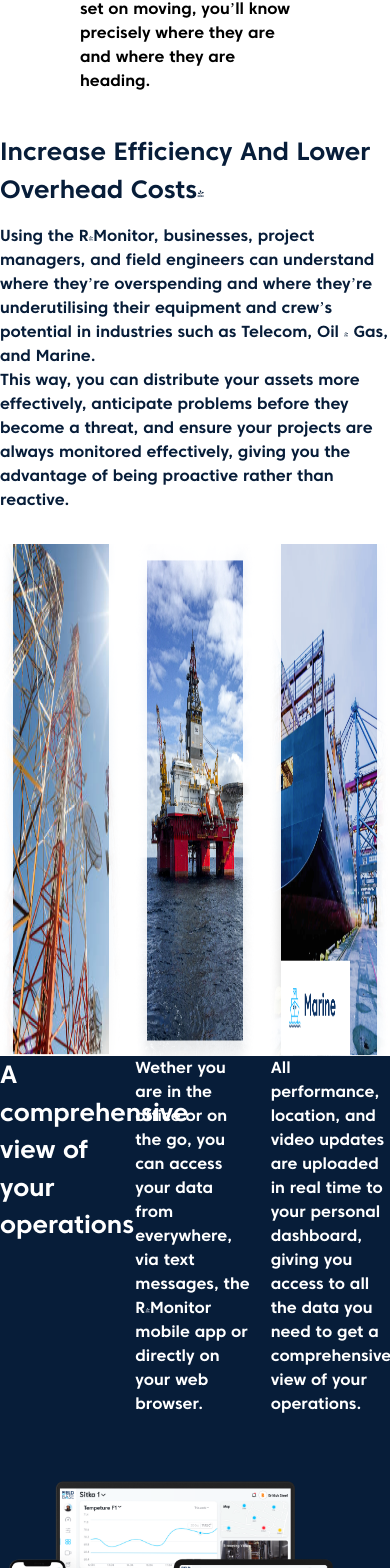
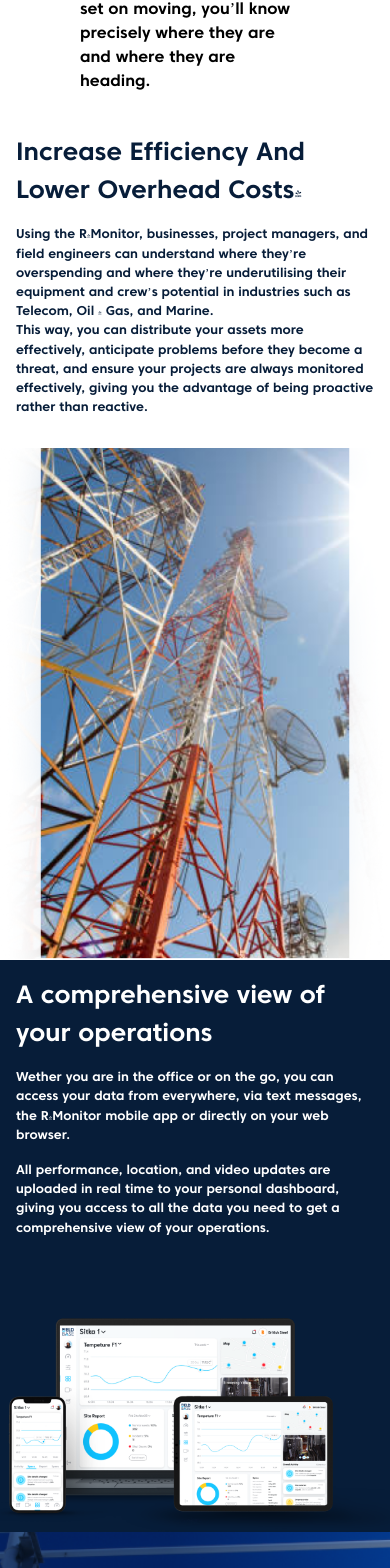
Before and after one commit to walosha/fbase-test, a React (Vite) app: page / in a window 390 px wide. Shown: the part 2514-4082 px from the top of the page. Built offline with nearby package versions, Linux system fonts and the light colour scheme; what tailwindcss-animated would draw is missing.

Commit message:
fixed form

```diff
--- a/src/components/industries/index.tsx
+++ b/src/components/industries/index.tsx
@@ -1,20 +1,20 @@
 export default function Industries() {
   return (
     <div className="mx-auto md:px-16 sm:px-10 max-w-screen-xl lg:py-0 lg:-mb-72">
-      <div className="grid grid-cols-1 lg:grid-cols-3 gap-4 mb-8">
+      <div className="grid grid-cols-1 lg:grid-cols-3 gap-4 px-4 mb-8">
         <div className="sm:px-10 px-0">
           <p className="font-primary text-2xl lg:text-4xl text-primary">
             Increase Efficiency And Lower Overhead Costs!{' '}
           </p>
         </div>
         <div className="col-span-2 ">
-          <p className="font-primary text-base text-primary">
+          <p className="font-primary text-sm lg:text-base text-primary">
             Using the R-Monitor, businesses, project managers, and field
             engineers can understand where they’re overspending and where
             they’re underutilising their equipment and crew’s potential in
             industries such as Telecom, Oil & Gas, and Marine.
           </p>
-          <p className="font-primary text-base text-primary">
+          <p className="font-primary text-sm lg:text-base text-primary">
             This way, you can distribute your assets more effectively,
             anticipate problems before they become a threat, and ensure your
             projects are always monitored effectively, giving you the advantage
@@ -22,7 +22,7 @@ export default function Industries() {
           </p>
         </div>
       </div>
-      <div className="grid grid-cols-3 gap-3 ">
+      <div className="grid grid-cols-1  lg:grid-cols-3 gap-3 ">
         <div className="max-w-full">
           <img
             className="w-100 h-100"
@@ -30,14 +30,14 @@ export default function Industries() {
             alt=""
           />
         </div>
-        <div className="max-w-full">
+        <div className="max-w-full hidden lg:block">
           <img
             className="w-100 h-100"
             src="/assets/landing/Oil&Gas.png"
             alt=""
           />
         </div>{' '}
-        <div className="max-w-full">
+        <div className="max-w-full hidden lg:block">
           <img
             className="w-100 h-100"
             src="/assets/landing/marine.png"
--- a/src/components/mockup/index.tsx
+++ b/src/components/mockup/index.tsx
@@ -2,21 +2,21 @@ export default function Mockup() {
   return (
     <div className="bg-primary lg:pt-80">
       <div className="mx-auto max-w-screen-xl lg:py-20">
-        <div className="grid grid-cols-3 gap-4  mb-16">
+        <div className="grid grid-cols-1 p-4 lg:p-0 lg:grid-cols-3 gap-4  mb-16">
           <div className="">
             <p className="font-primary text-2xl lg:text-4xl text-white">
               A comprehensive view of your operations
             </p>
           </div>
           <div className="">
-            <p className="font-primary text-base text-white">
+            <p className="font-primary text-sm lg:text-base text-white">
               Wether you are in the office or on the go, you can access your
               data from everywhere, via text messages, the R-Monitor mobile app
               or directly on your web browser.
             </p>
           </div>
           <div className="">
-            <p className="font-primary text-base text-white">
+            <p className="font-primary text-sm lg:text-base text-white">
               All performance, location, and video updates are uploaded in real
               time to your personal dashboard, giving you access to all the data
               you need to get a comprehensive view of your operations.
--- a/src/components/quote/section/connects.tsx
+++ b/src/components/quote/section/connects.tsx
@@ -1,6 +1,7 @@
 export default function Connects({ setStage }: any) {
   return (
     <div className="animate-fade-down animate-once animate-duration-1000 animate-delay-0 animate-ease-in-out  container bg-primary">
+      <hr className="h-5 bg-primaryLight w-[25%]" />{' '}
       <div className="flex flex-col p-16">
         <div className="mb-10">
           <h5 className="text-white font-primary">Question 1/4</h5>
--- a/src/components/quote/section/getInTouch.tsx
+++ b/src/components/quote/section/getInTouch.tsx
@@ -2,9 +2,10 @@ export default function GetInTouch({ setStage }: any) {
   return (
     <div
       onClick={() => setStage(0)}
-      className="animate-fade-down animate-once animate-duration-1000 animate-delay-0 animate-ease-in-out"
+      className="animate-fade-down animate-once animate-duration-1000 animate-delay-0 animate-ease-in-out   container bg-primary "
     >
-      <div className="flex cursor-pointer flex-col text-center">
+      <hr className="h-5 bg-primaryLight w-[100%]" />{' '}
+      <div className="flex  h-100 items-center justify-center flex-col cursor-pointer  text-center">
         <h2 className="text-white font-primary text-3xl">Enquiry received.</h2>
         <p className="text-primaryLight font-primary text-4xl">
           We wil be in touch soon !
--- a/src/components/quote/section/sensorNeeded.tsx
+++ b/src/components/quote/section/sensorNeeded.tsx
@@ -1,6 +1,7 @@
 export default function SensorNeeded({ setStage }: any) {
   return (
     <div className="container animate-fade-down animate-once animate-duration-1000 animate-delay-0 animate-ease-in-out bg-primary">
+      <hr className="h-5 bg-primaryLight w-[25%]" />{' '}
       <div className="flex flex-col p-16">
         <div className="mb-10">
           <h5 className="text-white font-primary">Question 4/4</h5>
--- a/src/components/quote/section/updatePerDay.tsx
+++ b/src/components/quote/section/updatePerDay.tsx
@@ -1,6 +1,7 @@
 export default function UpdatePerDay({ setStage }: any) {
   return (
     <div className="container animate-fade-down animate-once animate-duration-1000 animate-delay-0 animate-ease-in-out bg-primary">
+      <hr className="h-5 bg-primaryLight w-[75%]" />{' '}
       <div className="flex flex-col p-16">
         <div className="mb-10">
           <h5 className="text-white font-primary">Question 3/4</h5>
--- a/src/components/quote/section/userCountInput.tsx
+++ b/src/components/quote/section/userCountInput.tsx
@@ -1,6 +1,7 @@
 export default function UserCountInput({ setStage }: any) {
   return (
     <div className="container animate-fade-down animate-once animate-duration-1000 animate-delay-0 animate-ease-in-out bg-primary">
+      <hr className="h-5 bg-primaryLight w-[50%]" />{' '}
       <div className="flex flex-col p-16">
         <div className="mb-10">
           <h5 className="text-white font-primary">Question 2/4</h5>
```
Also changed, not shown: src/components/quote/section/cost.tsx (+16 -13 lines).
